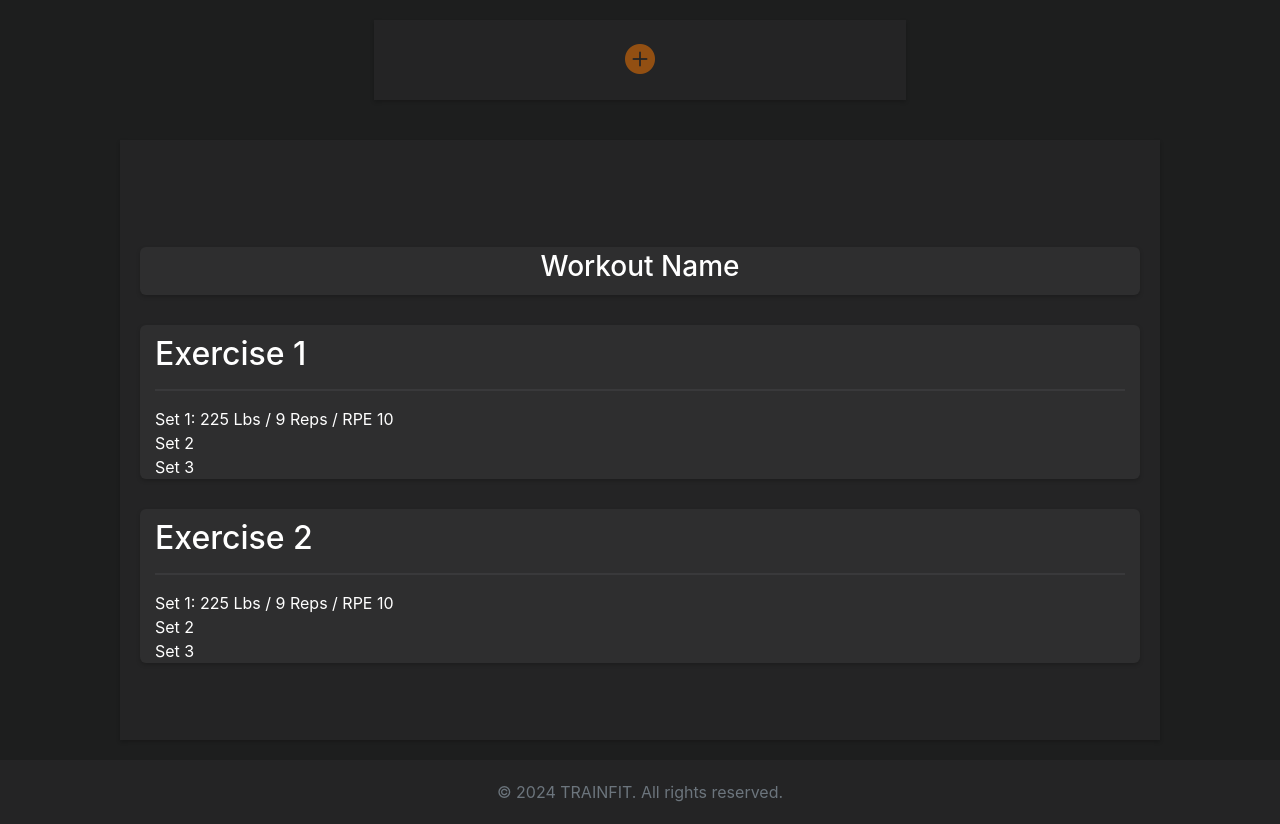
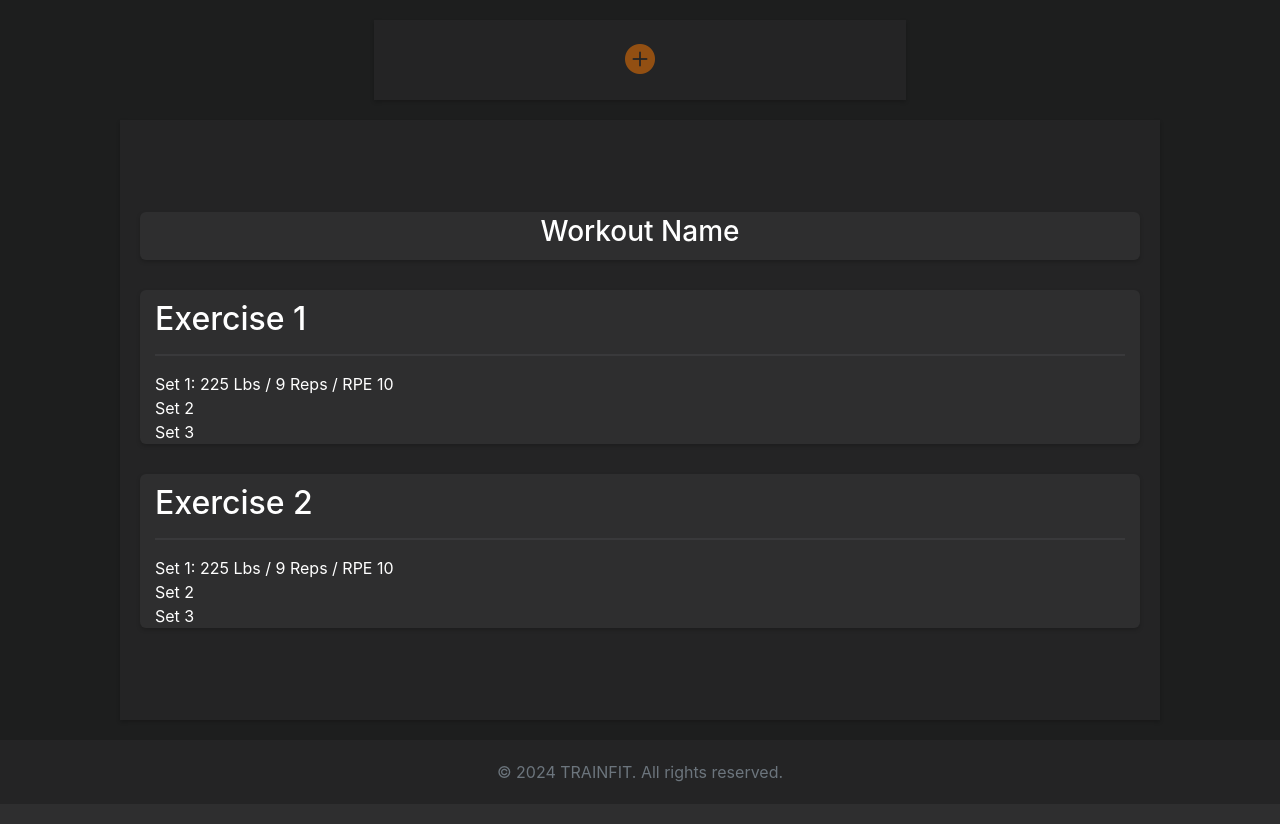
Before and after one commit to Cj-6/TrainFit, a Flask app: page /workout in a window 1280 px wide. Shown: the part 58-882 px from the top of the page. After the commit the page ends 839 px from the top, so only its background shows below. Run offline with Flask 3, Linux system fonts and the light colour scheme; some libraries are stand-ins or nearby versions.

Commit message:
tweaked container placement for addworkout and workout page

```diff
--- a/static/css/styles.css
+++ b/static/css/styles.css
@@ -81,6 +81,15 @@ footer {
 
 
 /* -------------------------workout.html styling ------------------------- */
+.workout{
+    margin-top: 0 !important;
+}
+
+div.container.info-container.workout-title-container{
+    margin-top: 0;
+    padding-top: 0;
+}
+
 .parent-container.addworkout-btn{
    min-width: 0 !important;
    min-height: 0 !important;
@@ -219,6 +228,10 @@ footer {
 
 .hidden{
     display: none;
+}
+
+.parent-container.addworkout{
+    min-height: 0 !important;
 }
 
 
--- a/templates/workout.html
+++ b/templates/workout.html
@@ -15,7 +15,7 @@
 
 </div>
 
-<div class="parent-container">
+<div class="parent-container workout">
 
     <div class="container info-container workout-title-container">
         <h3 class="workout-name">Workout Name</h3>
```
